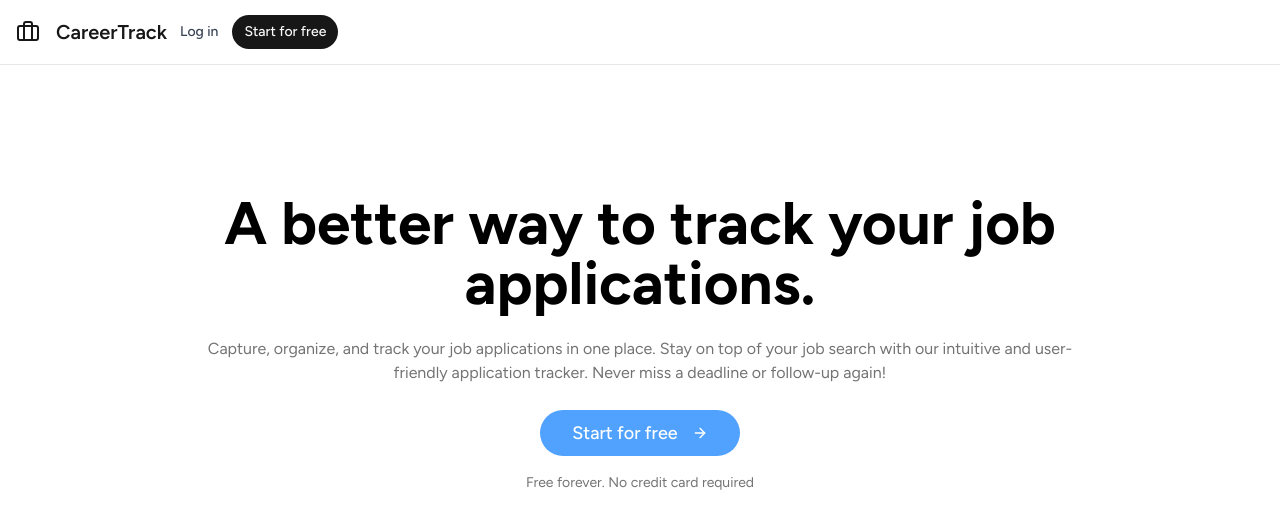
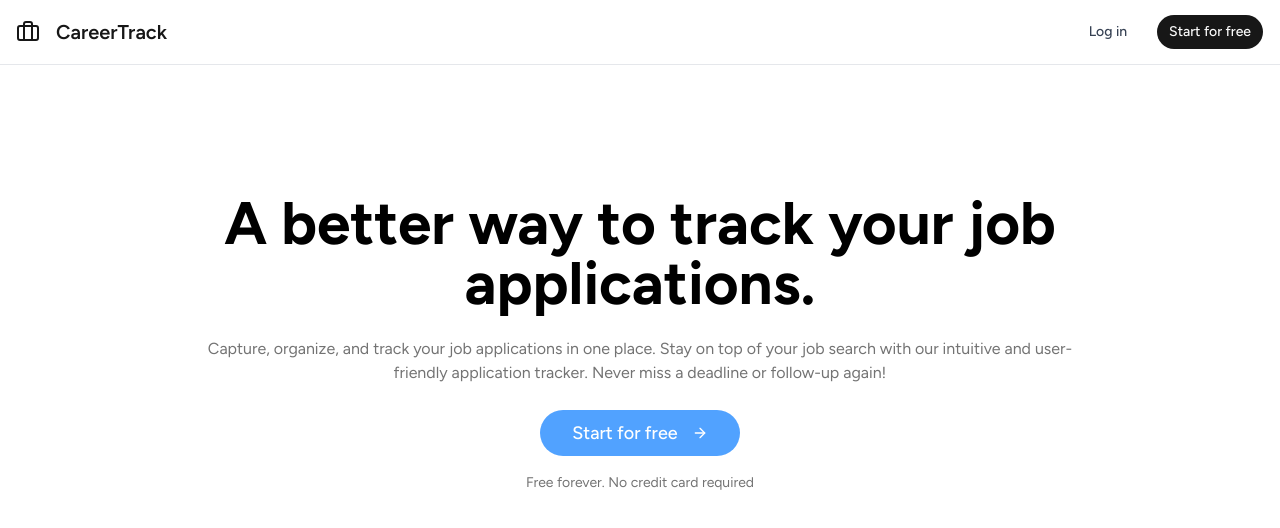
Before and after one commit to CodeBenderX/job_application_tracker, a Next.js app in the folder career-track/: page / in a window 1280 px wide. Shown: the top 528 px of the page. Built offline with nearby package versions, Linux system fonts and the light colour scheme.

Commit message:
fix: update navbar layout for improved alignment and spacing

```diff
--- a/career-track/components/navbar.tsx
+++ b/career-track/components/navbar.tsx
@@ -5,12 +5,12 @@ import {Button} from "@/components/ui/button";
 export default function Navbar() {
   return (
     <nav className="bg-white border-b border-gray-200">
-      <div className="container mx-auto h-16 px-4 flex items-center">
+      <div className="container mx-auto h-16 px-4 flex items-center justify-between">
           <Link href="/" className="flex items-center gap-2 text-xl font-semibold text-primary">
             <Briefcase className="inline-block mr-2" />
             CareerTrack
           </Link>
-          <div className="text-sm text-gray-500">
+          <div className="flex items-center gap-4">
             <Link href="/sign-in">
               <Button variant="ghost" className="text-gray-700 hover:text-black">Log in</Button>
             </Link>
```
